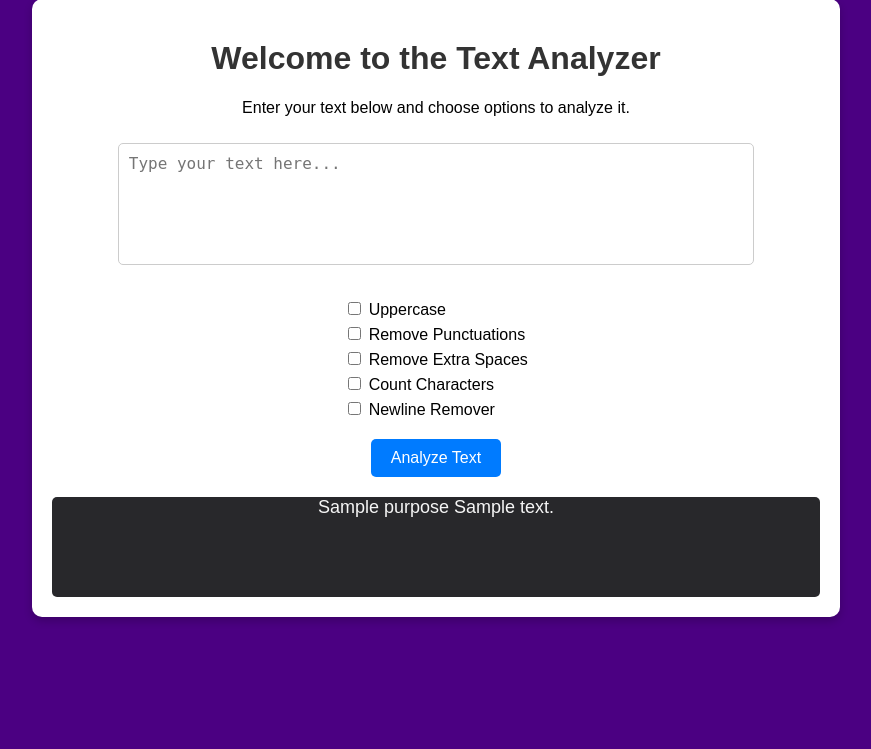
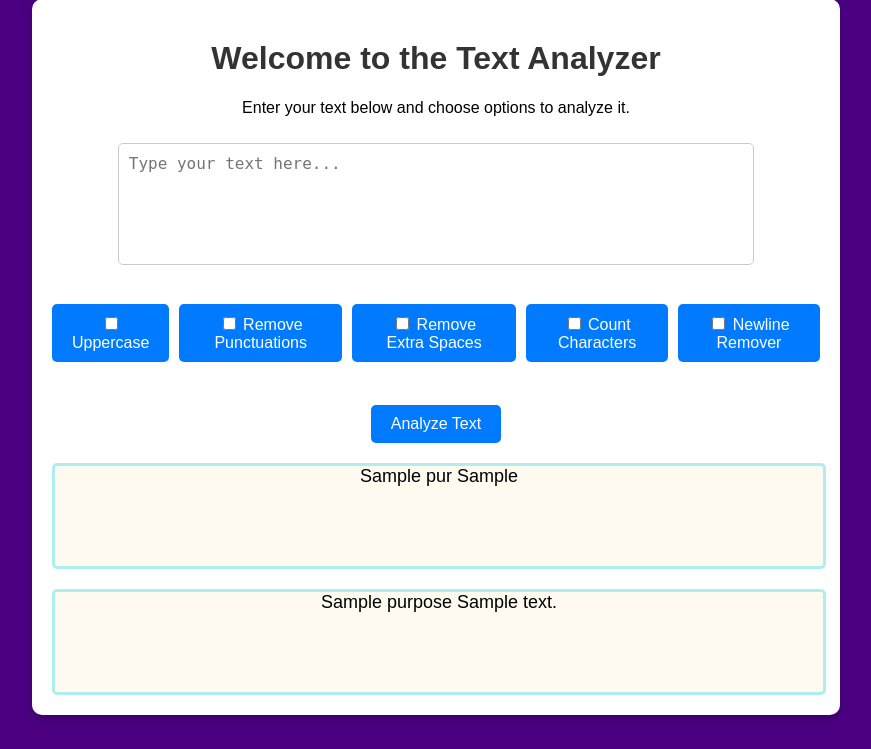
Before and after one commit to anirbanpal2002/textanalyzer, a Django app: template templates/textanalyzer/index.html in a window 1280 px wide. Shown: the part 51-800 px from the top of the page, without its empty margins (204-1075 px from the left). Run offline with Django 5.2, Linux system fonts and the light colour scheme; the template is opened without the code that fills it: most values are stand-ins (such as "Sample title", 1, 10 or a date in 2020).

Commit message:
vbsdvshkshvsk

```diff
--- a/static/index.css
+++ b/static/index.css
@@ -32,14 +32,28 @@ textarea {
 }
 
 .checkbox-group {
-    margin: 15px 0;
+    /* margin: 15px 0;
     text-align: left;
-    display: inline-block;
+    display: inline-block; */
+    display: flex;
+    gap: 10px;
+    justify-content: center;
+    align-items: center;
+    margin: 20px 0;
+    width: 100%;
+
 }
 
 .checkbox-group label {
     display: block;
     margin: 5px 0;
+    padding: 10px 20px;
+    background-color: #007BFF; /* Blue background */
+    color: white; /* White text */
+    text-align: center;
+    border-radius: 5px; /* Rounded corners */
+    cursor: pointer;
+    transition: background-color 0.3s ease;
 }
 
 button {
@@ -58,11 +72,13 @@ button:hover {
 
 .result-box {
     margin-top: 20px;
-    background-color: #28282B;
+    background-color: floralwhite;
     height: 100px;
     width: 100%;
     border-radius: 5px;
     text-align: center;
-    color: #f5f5f5;
+    color: black;
     font-size: large;
+    border: solid;
+    border-color: paleturquoise
 }
--- a/templates/textanalyzer/index.html
+++ b/templates/textanalyzer/index.html
@@ -49,9 +49,9 @@
             </div>
             <br><button type="submit">Analyze Text</button>
         </form>
+        <div class="result-box" name="result">{{ pur }}  {{ te }}</div>
         <div class="result-box" name="result">{{ purpose }}  {{ analyzed_text }}</div>
 
     </div>
-
 </body>
 </html>
```
Also changed, not shown: textanalyzer/views.py (+20 -10 lines).
